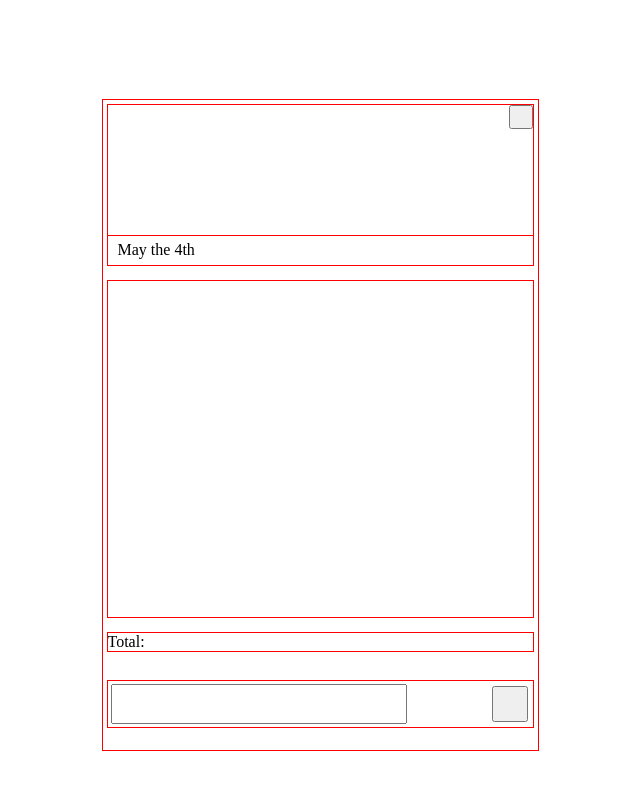
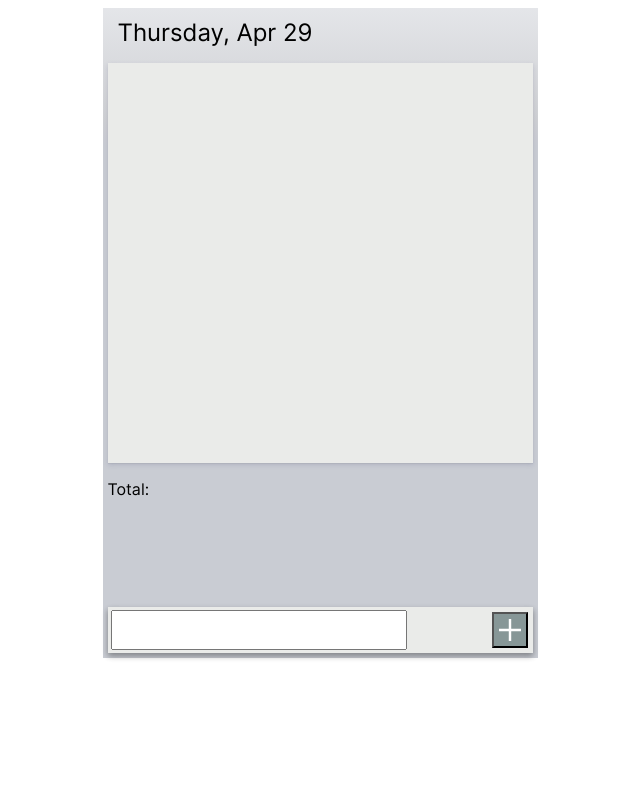
Before and after one commit to Vlad-maker/To-Do-List, a plain HTML site: page index.html in a window 1280 px wide. Shown: the whole page, without its empty margins (320-960 px from the left). Drawn offline with Linux system fonts and the light colour scheme.

Commit message:
To-do List design

```diff
--- a/app.js
+++ b/app.js
@@ -2,7 +2,15 @@ const input = document.querySelector('.input__text');
 const addBtn = document.querySelector('.input__button');
 const toDo = document.querySelector('.content');
 const total = document.querySelector('#total');
+const date = document.querySelector('.header__date');
+
 let i = 0;
+//Date
+const options = {weekday : "long", month:"short", day:"numeric"};
+const today = new Date();
+date.innerHTML = today.toLocaleDateString("en-US", options);
+
+
 
 addBtn.addEventListener('click', (event) => {
     if(input.value === "") return
@@ -36,6 +44,11 @@ function createDeleteElements(value) {
         toDo.removeChild(li)
     })
 
+    li.addEventListener('click', (event) => {
+        div.classList.toggle('checkbox_done')
+        p.classList.toggle('todo__done')
+    })
+
     total.textContent = i;
     toDo.appendChild(li);
 }
--- /dev/null
+++ b/fonts.css
@@ -0,0 +1,26 @@
+@font-face {
+    font-family: 'Inter';
+    font-style:  normal;
+    font-weight: 900;
+    font-display: swap;
+    src: url("fonts/Inter-Black.woff2") format("woff2"),
+         url("fonts/Inter-Black.woff") format("woff");
+  }
+
+  @font-face {
+    font-family: 'Inter';
+    font-style:  normal;
+    font-weight: 400;
+    font-display: swap;
+    src: url("fonts/Inter-Regular.woff2") format("woff2"),
+         url("fonts/Inter-Regular.woff") format("woff");
+  }
+
+  @font-face {
+     font-family: 'Inter';
+     font-style:  normal;
+     font-weight: 500;
+     font-display: swap;
+     src: url("fonts/Inter-Medium.woff2") format("woff2"),
+          url("fonts/Inter-Medium.woff") format("woff");
+   }
--- a/index.css
+++ b/index.css
@@ -1,23 +1,30 @@
-div,h1, h2, h3, h4, p ,li, ul, img, section, article, main, header {
+/* div,h1, h2, h3, h4, p ,li, ul, img, section, article, main, header {
     outline-width: 1px;
     outline-style: solid;
     outline-color: red;
-}
+} */
 
 .display {
     min-width: 320px;
     max-width: 425px;
-    margin: 100px auto 0;
+    margin: 0 auto 0;
     padding: 5px;
     min-height: 640px;
     display: flex;
     flex-direction: column;
+    background: #C9CCD3;
+    background-image: linear-gradient(-180deg, rgba(255,255,255,0.50) 0%, rgba(0,0,0,0.50) 100%);
+    background-blend-mode: lighten;
+    font-family: 'Inter';
+
 }
 
 .header {
-    min-height: 20vh;
+    min-height: 3vh;
     display: flex;
     flex-direction: column;
+    /* background-image: url('./img/bg2.jpg'); */
+    object-fit: fill;
 }
 
 .header__button {
@@ -25,6 +32,10 @@ div,h1, h2, h3, h4, p ,li, ul, img, section, article, main, header {
     height:24px;
     align-self: flex-end;
     cursor: pointer;
+    background-image: url('./img/pencil.svg');
+    background-repeat: no-repeat;
+    background-position: center;
+    background-color:rgb(135, 151, 151);
 }
 
 .header__date {
@@ -32,11 +43,16 @@ div,h1, h2, h3, h4, p ,li, ul, img, section, article, main, header {
     margin-top: auto;
     padding-left: 10px;
     padding-top: 5px;
+    font-size: x-large;
+    font-style: inherit;
+    /* text-decoration: lawngreen; */
 }
 
 .content {
-    min-height: 42vh;
+    min-height: 50vh;
     padding: 0;
+    background-color: rgb(234, 235, 233);
+    box-shadow: rgba(50, 50, 105, 0.15) 0px 2px 5px 0px, rgba(0, 0, 0, 0.05) 0px 1px 1px 0px;
 }
 
 .content__item {
@@ -45,14 +61,18 @@ div,h1, h2, h3, h4, p ,li, ul, img, section, article, main, header {
     min-height: 5vh;
     display: flex;
     flex-direction: row;
+    outline-width: 2px;
+    outline-style: solid;
+    outline-color: rgb(5, 5, 5);
 }
 
 .checkbox{
     width: 24px;
     height: 24px;
     border-radius: 50%;
-    background-color: aquamarine;
+    background-color: rgb(54, 218, 128);
     align-self: center;
+    margin-left: 5px;
 }
 
 .checkbox_done{
@@ -70,6 +90,11 @@ div,h1, h2, h3, h4, p ,li, ul, img, section, article, main, header {
 
 }
 
+.todo__done {
+    text-decoration: line-through;
+    opacity: 0.5;
+}
+
 .content__button {
     width: 36px;
     height: 36px;
@@ -77,14 +102,22 @@ div,h1, h2, h3, h4, p ,li, ul, img, section, article, main, header {
     margin-left: auto;
     margin-right: 5px;
     cursor: pointer;
+    background-color:rgb(135, 151, 151);
     background-image: url('./img/delete.svg');
+    background-repeat: no-repeat;
+    background-position: center;
 }
 
+.total{
+    font-weight:400;
+}
 .input {
     min-height: 5vh;
-    margin-top: 30px;
+    margin-top: auto;
     display: flex;
     flex-direction: row;
+    background-color: rgb(234, 235, 233);
+    box-shadow: rgba(0, 0, 0, 0.16) 0px 3px 6px, rgba(0, 0, 0, 0.23) 0px 3px 6px;
 }
 
 .input__text {
@@ -101,4 +134,8 @@ div,h1, h2, h3, h4, p ,li, ul, img, section, article, main, header {
     margin-left: auto;
     margin-right: 5px;
     cursor: pointer;
+    background-color:rgb(135, 151, 151);
+    background-image: url('./img/plus.svg');
+    background-repeat: no-repeat;
+    background-position: center;
 }
--- a/index.html
+++ b/index.html
@@ -4,14 +4,19 @@
     <meta charset="UTF-8">
     <meta name="viewport" content="width=device-width, initial-scale=1.0">
     <title>To-do-List-Z</title>
+    <!-- <link
+  rel="stylesheet"
+  href="https://unpkg.com/98.css"
+> -->
     <link href="./index.css" rel="stylesheet">
+    <link href="./fonts.css" rel="stylesheet">
 </head>
 <body>
 
     <div class="display">
         <header class="header">
-            <button class="header__button"></button>
-            <div class="header__date">May the 4th</div>
+            <div class="header__date"></div>
+
         </header>
         <ul class ="content">
             <!-- <li class="content__item">
@@ -22,7 +27,7 @@
         </ul>
         <div>
             Total:
-            <span id="total"></span>
+            <span id="total" class="total"></span>
         </div>
         <div class="input">
             <input type="text" class="input__text">
```
Also changed, not shown: fonts/Inter-Black.woff (added), fonts/Inter-Black.woff2 (added), fonts/Inter-Medium.woff (added), fonts/Inter-Medium.woff2 (added), fonts/Inter-Regular.woff (added), fonts/Inter-Regular.woff2 (added), img/bg2.jpg (deleted), img/blackheart.svg (deleted), img/close.svg (deleted), img/heart.svg (deleted), img/logo.svg (deleted), img/pencil.svg (deleted), 2 other files.
